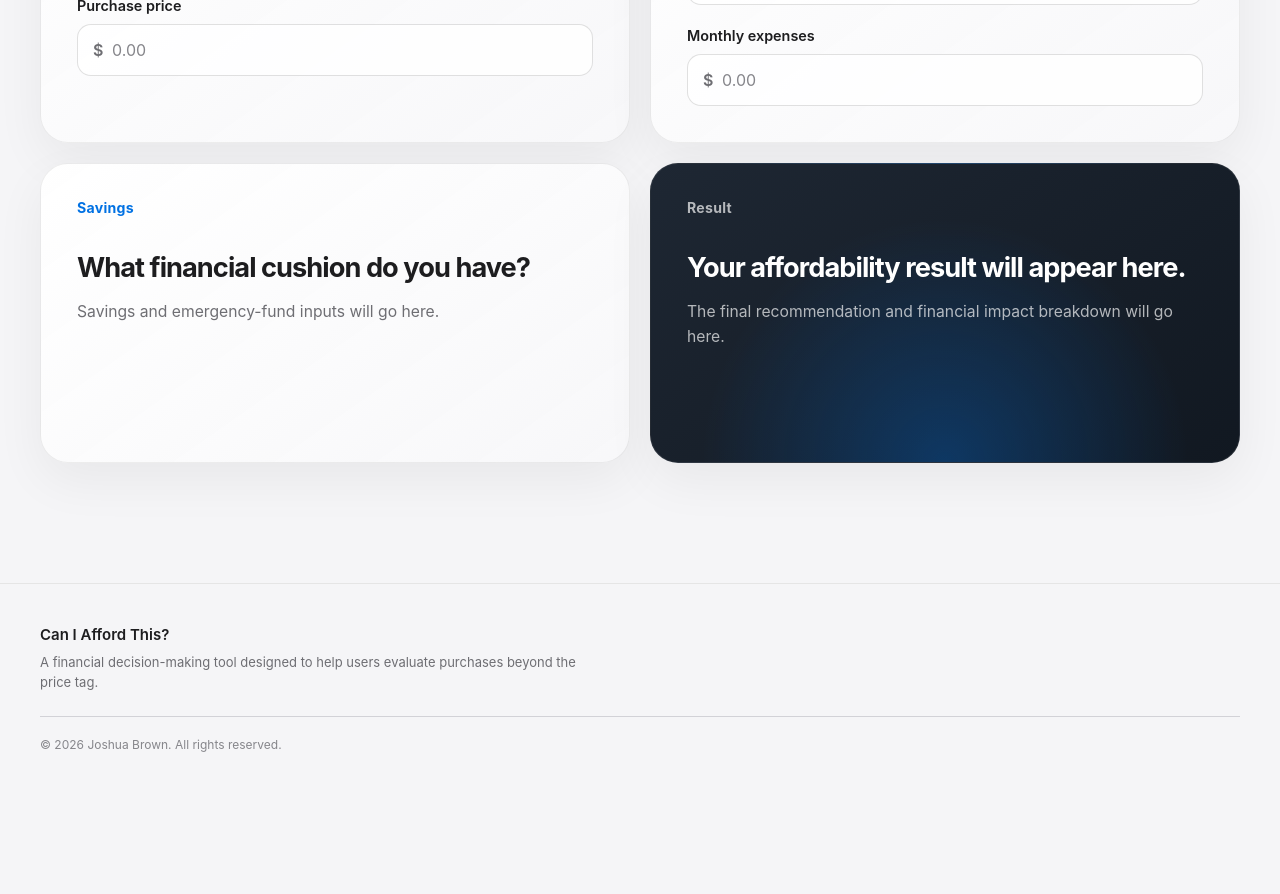
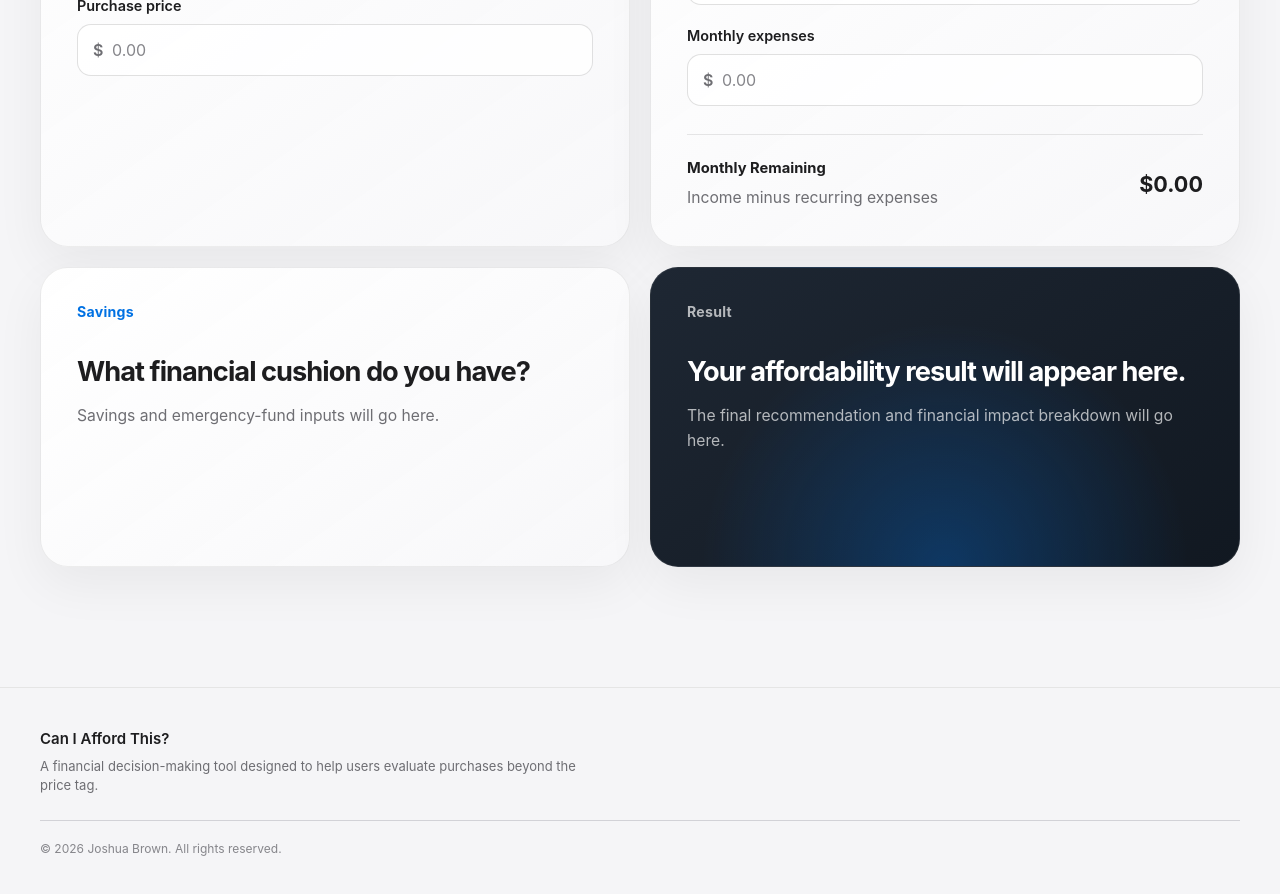
Before and after one commit to fejide/affordability-calculator, a React (Vite) app: page /calculator in a window 1280 px wide. Shown: the part 1300-2194 px from the top of the page. Before the commit the page ends 2094 px from the top, so only its background shows below. Built offline with nearby package versions, Linux system fonts and the light colour scheme.

Commit message:
feat: add monthly cash-flow summary
Signed-off-by: Joshua Brown <97815918+fejide@users.noreply.github.com>

```diff
--- a/src/index.css
+++ b/src/index.css
@@ -1384,3 +1384,62 @@ main {
     font-size: 1rem;
   }
 }
+
+/* =========================================================
+   MONTHLY CASH-FLOW SUMMARY
+========================================================= */
+
+.cash-flow-summary {
+  width: 100%;
+
+  margin-top: 28px;
+  padding-top: 22px;
+
+  display: flex;
+  align-items: center;
+  justify-content: space-between;
+  gap: 20px;
+
+  border-top: 1px solid rgba(0, 0, 0, 0.09);
+}
+
+.cash-flow-summary-label {
+  margin: 0 0 4px;
+
+  color: #1d1d1f;
+
+  font-size: 0.92rem;
+  font-weight: 700;
+}
+
+.cash-flow-summary-detail {
+  margin: 0;
+
+  color: #86868b;
+
+  font-size: 0.82rem;
+  line-height: 1.4;
+}
+
+.cash-flow-summary strong {
+  font-size: 1.35rem;
+  font-weight: 750;
+  white-space: nowrap;
+}
+
+.cash-flow-positive {
+  color: #1d1d1f;
+}
+
+.cash-flow-negative {
+  color: #b42318;
+}
+
+@media (max-width: 600px) {
+  .cash-flow-summary {
+    align-items: flex-start;
+    flex-direction: column;
+
+    gap: 10px;
+  }
+}
--- a/src/pages/CalculatorPage.tsx
+++ b/src/pages/CalculatorPage.tsx
@@ -6,6 +6,17 @@ function CalculatorPage() {
 
   const [monthlyIncome, setMonthlyIncome] = useState("");
   const [monthlyExpenses, setMonthlyExpenses] = useState("");
+
+  const monthlyRemaining =
+    Number(monthlyIncome || 0) -
+    Number(monthlyExpenses || 0);
+
+  function formatCurrency(amount: number) {
+    return new Intl.NumberFormat("en-US", {
+      style: "currency",
+      currency: "USD",
+    }).format(amount);
+  }
 
   return (
     <main className="calculator-page">
@@ -164,6 +175,28 @@ function CalculatorPage() {
                 </div>
               </div>
             </div>
+
+            <div className="cash-flow-summary">
+              <div>
+                <p className="cash-flow-summary-label">
+                  Monthly Remaining
+                </p>
+
+                <p className="cash-flow-summary-detail">
+                  Income minus recurring expenses
+                </p>
+              </div>
+
+              <strong
+                className={
+                  monthlyRemaining < 0
+                    ? "cash-flow-negative"
+                    : "cash-flow-positive"
+                }
+              >
+                {formatCurrency(monthlyRemaining)}
+              </strong>
+            </div>
           </section>
 
           <section className="calculator-panel">
```
